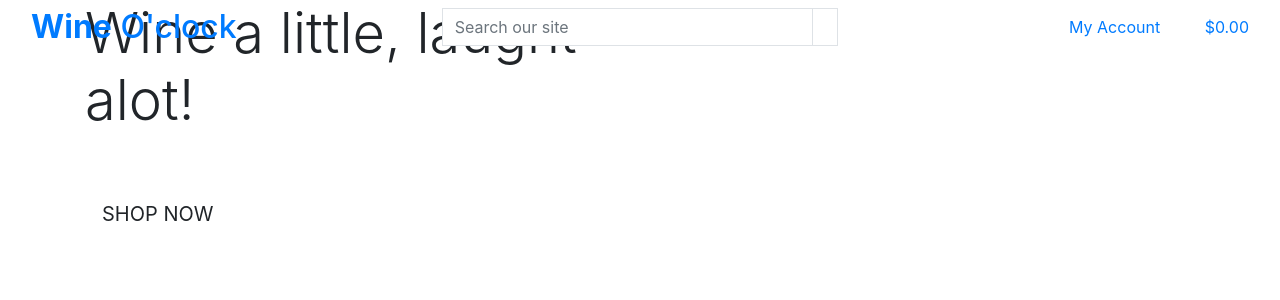
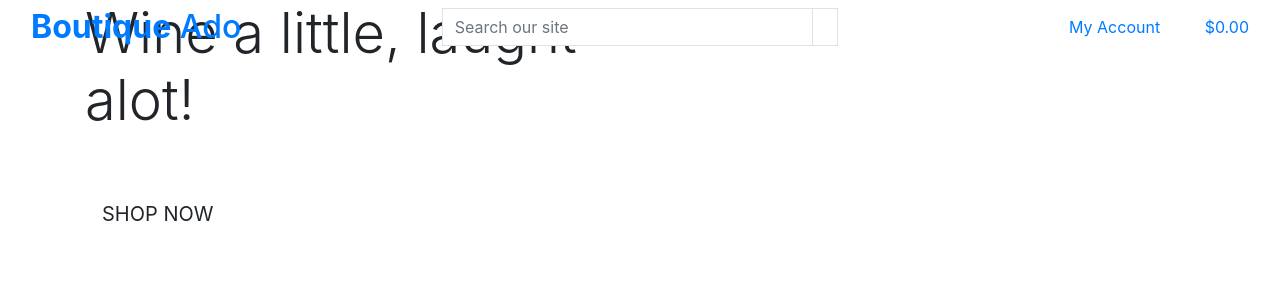
Before and after one commit to ohdamnitsnikki/wine, a Django app: page / in a window 1280 px wide. Shown: the top 300 px of the page. Run offline with Django 3.2, Linux system fonts and the light colour scheme; some libraries are stand-ins or nearby versions.

```diff
--- a/templates/base.html
+++ b/templates/base.html
@@ -1,4 +1,5 @@
 {% load static %}
+
 <!doctype html>
 <html lang="en">
   <head>
@@ -22,19 +23,20 @@
     {% block corejs %}
         <script src="https://cdn.jsdelivr.net/npm/jquery@3.5.1/dist/jquery.min.js" integrity="sha256-9/aliU8dGd2tb6OSsuzixeV4y/faTqgFtohetphbbj0=" crossorigin="anonymous"></script>
         <script src="https://cdn.jsdelivr.net/npm/bootstrap@4.6.2/dist/js/bootstrap.bundle.min.js" integrity="sha384-Fy6S3B9q64WdZWQUiU+q4/2Lc9npb8tCaSX9FK7E8HnRr0Jz8D6OP9dO5Vg3Q9ct" crossorigin="anonymous"></script>
+        <script src="https://stackpath.bootstrapcdn.com/bootstrap/4.4.1/js/bootstrap.min.js" integrity="sha384-wfSDF2E50Y2D1uUdj0O3uMBJnjuUD4Ih7YwaYd1iqfktj0Uod8GCExl3Og8ifwB6" crossorigin="anonymous"></script>
     {% endblock %}
 
     {% block extra_js %}
     {% endblock %}
 
-    <title>Wine {% block extra_title %}{% endblock %}</title>
+    <title>Boutique Ado {% block extra_title %}{% endblock %}</title>
   </head>
   <body>
     <header class="container-fluid fixed-top">
         <div class="row">
             <div class="col-12 col-lg-4 my-auto py-1 py-lg-0 text-center text-lg-left">
                 <a href="{% url 'home' %}" class="nav-link main-logo-link">
-                  <h2 class="logo-font text-black my-0"><strong>Wine</strong> O'clock</h2>
+                    <h2 class="logo-font text-black my-0"><strong>Boutique</strong> Ado</h2>
                 </a>
             </div>
             <div class="col-12 col-lg-4 my-auto py-1 py-lg-0">
```
Lines whose indentation alone changed are shown as unchanged.
